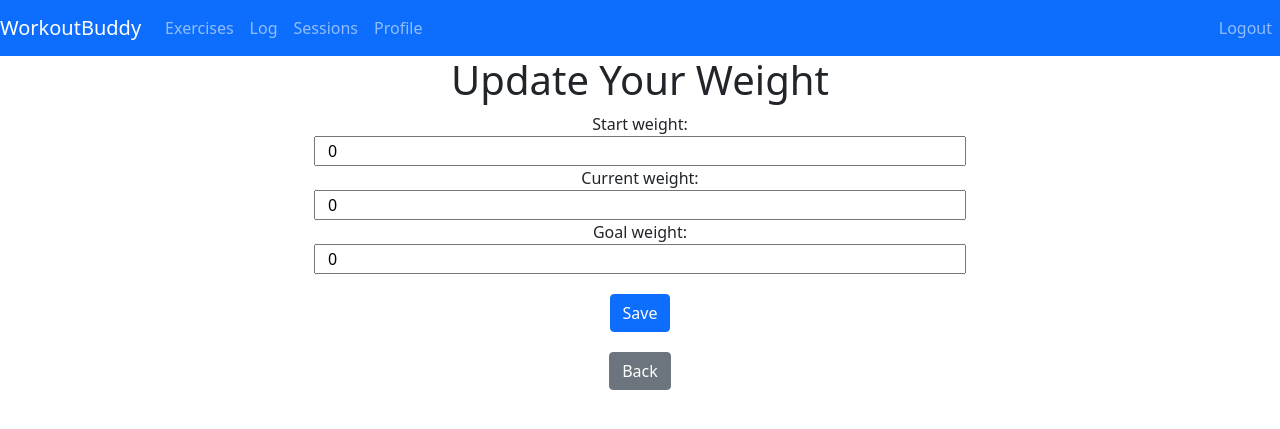
After one commit to qrlandry/WorkoutBuddy, a Django app: page /add_update_current_weight/ in a window 1280 px wide. The commit adds this page. Shown: the top 429 px of the page. Run offline with Django 4.2, Linux system fonts and the light colour scheme; the visitor is signed in with stand-in values (Sample User, id 1); data that the repository does not hold is empty; some libraries are stand-ins or nearby versions.

Commit message:
style and weight

```diff
--- /dev/null
+++ b/fullstack/templates/add_update_current_weight.html
@@ -0,0 +1,23 @@
+{% extends 'main.html' %} {% block content %}
+<div class="text-center">
+  <div class="row">
+    <div class="col-md-6 mx-auto">
+      <h1 class="text-center">Update Your Weight</h1>
+      <form method="POST" action="">
+        {% csrf_token %}
+        <div class="form-group row">
+          {{ form.start_weight.label_tag }} {{ form.start_weight }}
+        </div>
+        <div class="form-group row">
+          {{ form.current_weight.label_tag }} {{ form.current_weight }}
+        </div>
+        <div class="form-group row">
+          {{ form.goal_weight.label_tag }} {{ form.goal_weight }}
+        </div>
+        <button type="submit" class="btn btn-primary" style="margin-top: 20px;">Save</button>
+      </form>
+      <a href="/profile/" class="btn btn-secondary" style="margin-top: 20px;">Back</a>
+    </div>
+  </div>
+</div>
+{% endblock %}
--- a/fullstack/templates/create_exercise.html
+++ b/fullstack/templates/create_exercise.html
@@ -28,7 +28,7 @@
             {{ form.photo_url.label_tag }}
             {{ form.photo_url }}
           </div>
-          <button type="submit" class="btn btn-primary">Create</button>
+          <button type="submit" class="btn btn-primary"style="margin-top: 20px;">Create</button>
       </form>
     </div>
   </div>
--- a/fullstack/templates/edit_profile.html
+++ b/fullstack/templates/edit_profile.html
@@ -12,10 +12,10 @@
         </div>
         {% endfor %}
         <div class="form__action">
-          <button type="submit" class="btn btn-primary">Update</button>
+          <button type="submit" class="btn btn-primary" style="margin-top: 20px;">Update</button>
         </div>
       </form>
-      <a href="/profile/" class="btn btn-secondary">Back</a>
+      <a href="/profile/" class="btn btn-secondary" style="margin-top: 20px;">Back</a>
     </div>
   </div>
 </div>
--- a/fullstack/templates/nav.html
+++ b/fullstack/templates/nav.html
@@ -40,10 +40,10 @@
         <a class="nav-link" href="/log/"> Log </a>
       </li>
       <li class="nav-item">
-        <a class="nav-link" href="/profile/"> Profile </a>
+        <a class="nav-link" href="/sessions/"> Sessions </a>
       </li>
       <li class="nav-item">
-        <a class="nav-link" href="/sessions/"> Sessions </a>
+        <a class="nav-link" href="/profile/"> Profile </a>
       </li>
     </ul>
     <ul class="navbar-nav ms-auto">
--- a/fullstack/workoutbuddy_api/forms.py
+++ b/fullstack/workoutbuddy_api/forms.py
@@ -1,5 +1,5 @@
 from django.forms import ModelForm
-from .models import Exercise
+from .models import Exercise, Weight
 from django.contrib.auth.models import User
 
 class ExerciseForm(ModelForm):
@@ -11,3 +11,8 @@ class UserUpdateForm(ModelForm):
     class Meta:
         model = User
         fields = ['username', 'email']
+
+class CurrentWeightForm(ModelForm):
+    class Meta:
+        model = Weight
+        fields = ['start_weight', 'current_weight', 'goal_weight']
--- a/fullstack/workoutbuddy_api/models.py
+++ b/fullstack/workoutbuddy_api/models.py
@@ -78,3 +78,13 @@ class WorkoutExerciseDetail(models.Model):
     def __str__(self):
         return f"WorkoutExerciseDetail(workout_exercise={self.workout_exercise.exercise.name}, " \
                f"sets={self.sets}, reps={self.reps}, weight={self.weight})"
+
+class Weight(models.Model):
+    user = models.ForeignKey(User, on_delete=models.CASCADE)
+    current_weight = models.DecimalField(max_digits=5, decimal_places=2, default=0)
+    start_weight = models.DecimalField(max_digits=5, decimal_places=2, default=0)
+    goal_weight = models.DecimalField(max_digits=5, decimal_places=2, default=0)
+    date = models.DateField(auto_now_add=True)
+
+    def __int__(self):
+        return self.current_weight
--- a/fullstack/workoutbuddy_api/urls.py
+++ b/fullstack/workoutbuddy_api/urls.py
@@ -23,5 +23,6 @@ urlpatterns = [
     path('log_end/<int:workout_id>/', views.log_end, name='log_end'),
     path('edit_profile/', views.edit_profile, name='edit_user_profile'),
     path('profile/', views.profile, name='user_profile'),
-    path('get_sessions/', views.get_sessions, name='get_sessions')
+    path('get_sessions/', views.get_sessions, name='get_sessions'),
+    path('add_update_current_weight/', views.add_update_current_weight, name='add_update_current_weight')
 ]
--- a/fullstack/workoutbuddy_api/views.py
+++ b/fullstack/workoutbuddy_api/views.py
@@ -1,12 +1,12 @@
 from django.shortcuts import render, redirect
-from .models import Exercise, Workout, WorkoutExercise, WorkoutExerciseDetail
+from .models import Exercise, Workout, WorkoutExercise, WorkoutExerciseDetail, Weight
 from django.contrib.auth.models import User
 from django.contrib.auth.decorators import login_required
 from django.contrib import messages
 from django.contrib.auth import authenticate, logout
 from django.contrib.auth import login as auth_login
 from django.contrib.auth.forms import UserCreationForm
-from .forms import ExerciseForm, UserUpdateForm
+from .forms import ExerciseForm, UserUpdateForm, CurrentWeightForm
 from django.utils import timezone
 from django.http import JsonResponse
 
@@ -157,7 +157,27 @@ def edit_profile(request):
 # render the profile
 @login_required(login_url='login/')
 def profile(request):
-    return render(request, 'profile.html')
+    weight = Weight.objects.filter(user=request.user).last()
+
+    if weight:
+        start_weight = weight.start_weight
+        current_weight = weight.current_weight
+        goal_weight = weight.goal_weight
+        progress = int(((current_weight - start_weight) / (goal_weight - start_weight)) * 100)
+
+    else:
+        start_weight = None
+        current_weight = None
+        goal_weight = None
+        progress = None
+
+    context = {
+        'current_weight': current_weight,
+        'goal_weight': goal_weight,
+        'start_weight': start_weight,
+        'progress': progress,
+    }
+    return render(request, 'profile.html', context)
 
 # render past logged workouts
 @login_required(login_url='login/')
@@ -272,3 +292,35 @@ def get_sessions(request):
         })
     print(events)
     return JsonResponse(events, safe=False)
+
+@login_required(login_url='login/')
+def add_update_current_weight(request):
+    try:
+        weight = Weight.objects.get(user=request.user)
+    except Weight.DoesNotExist:
+        weight = Weight(user=request.user, current_weight=0, goal_weight=0)
+
+    if request.method == 'POST':
+        form = CurrentWeightForm(request.POST, instance=weight)
+        if form.is_valid():
+            form.save()
+            messages.success(request, 'Your weight has been updated.')
+            return redirect('/profile/')
+    else:
+        form = CurrentWeightForm(instance=weight)
+
+    # current_weight = weight.current_weight
+    # goal_weight = weight.goal_weight
+
+    # if current_weight and goal_weight:
+    #     progress = round((current_weight - goal_weight) / (current_weight - weight.start_weight) * 100)
+    # else:
+    #     progress = 0
+
+    context = {
+        'form': form,
+        'title': 'Add/Update Current Weight',
+        # 'progress': progress,
+    }
+
+    return render(request, 'add_update_current_weight.html', context)
```
Also changed, not shown: fullstack/templates/profile.html (+31 -6 lines), fullstack/workoutbuddy_api/migrations/0023_weight.py (added), fullstack/workoutbuddy_api/migrations/0024_weight_start_weight_alter_weight_current_weight_and_more.py (added).
